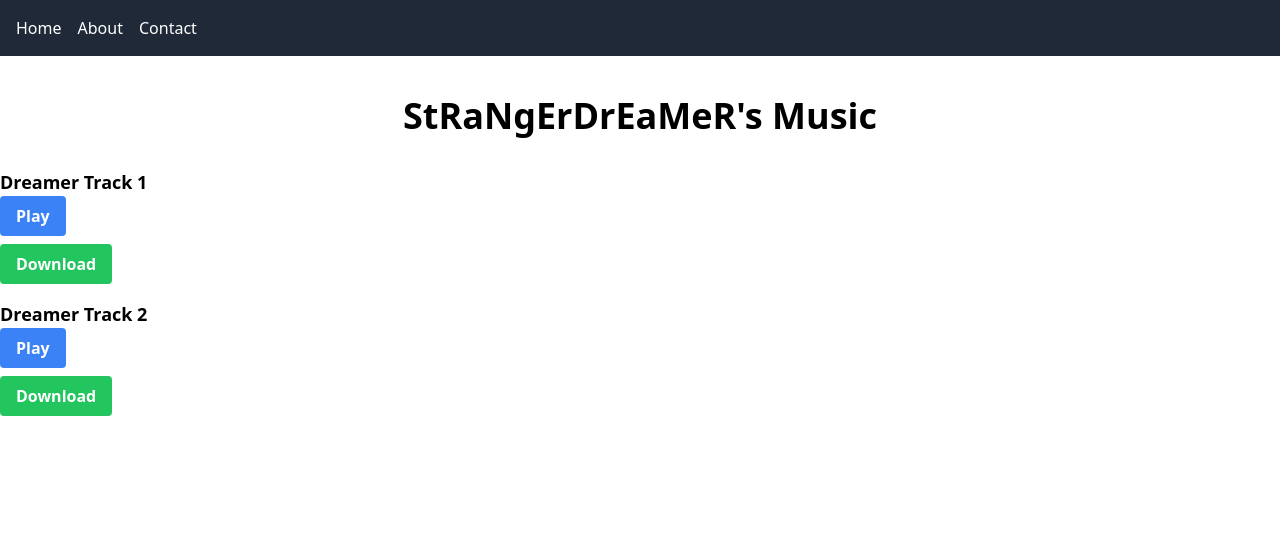
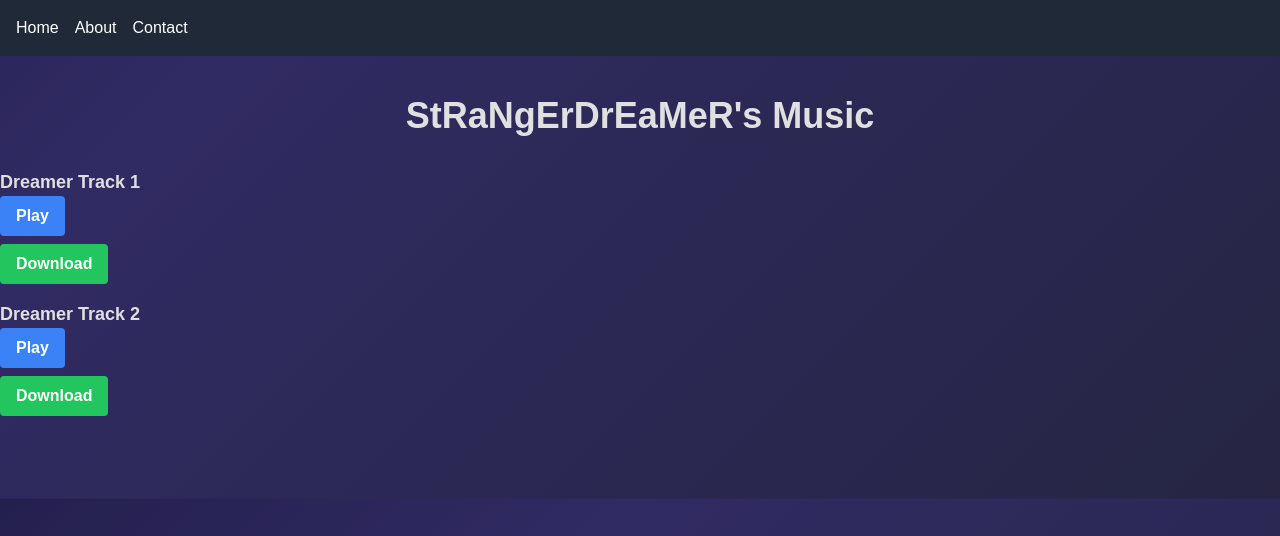
Before and after one commit to strangedreamer4/strangerdreamer-music-site, a React (Create React App) app: page / in a window 1280 px wide. Shown: the top 536 px of the page. Built offline with nearby package versions, Linux system fonts and the light colour scheme.

Commit message:
Update index.css

```diff
--- a/src/index.css
+++ b/src/index.css
@@ -1,3 +1,20 @@
 @tailwind base;
 @tailwind components;
 @tailwind utilities;
+
+body {
+  background: linear-gradient(135deg, #0f0c29, #302b63, #24243e);
+  background-size: 200% 200%;
+  animation: backgroundAnimation 10s ease infinite;
+  color: #e0e0e0;
+  font-family: 'Orbitron', sans-serif;
+}
+
+@keyframes backgroundAnimation {
+  0% { background-position: 0% 0%; }
+  100% { background-position: 100% 100%; }
+}
+
+.neon-glow {
+  text-shadow: 0 0 5px #ff007f, 0 0 10px #ff007f, 0 0 15px #ff007f, 0 0 20px #ff007f;
+}
```
